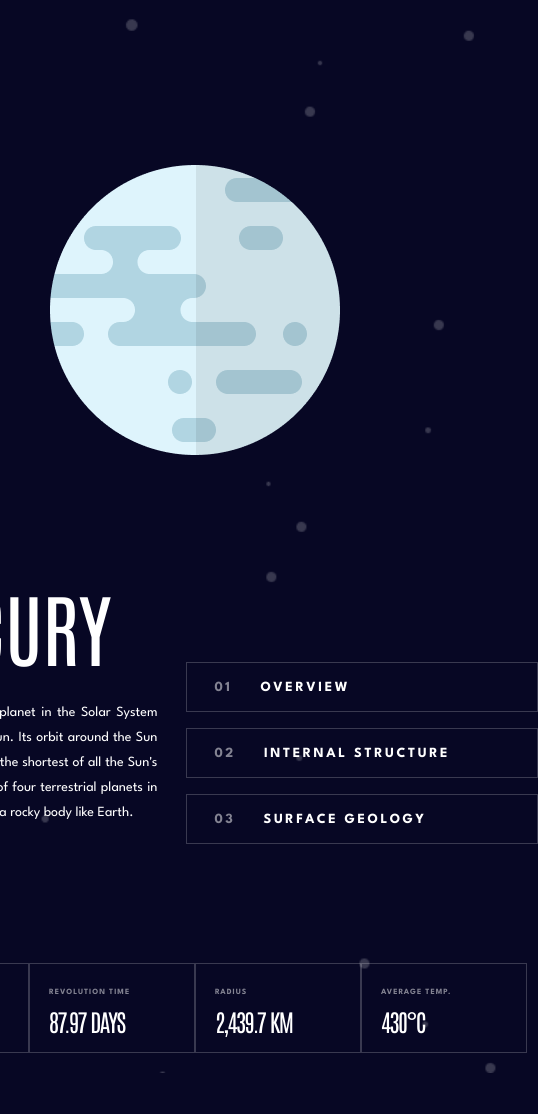
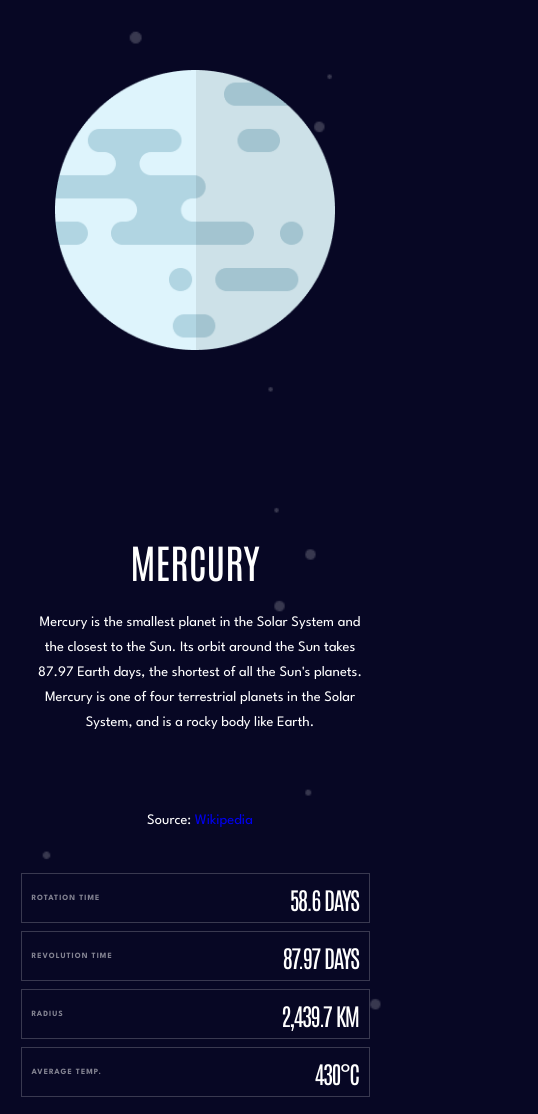
Before and after one commit to Gulverda/The-Planets, a React (Create React App) app: page / in a window 390 px wide. Shown: the part 393-1507 px from the top of the page, 538 px wide, since content can reach past the window. Before the commit the page ends 1466 px from the top, so only its background shows below. Built offline with nearby package versions, Linux system fonts and the light colour scheme.

Commit message:
Mobile Responsive

```diff
--- a/src/components/Content.css
+++ b/src/components/Content.css
@@ -176,11 +176,6 @@
         width: 750px;
     }
 
-
-    /* .geology-img img{
-        max-width: 100%;
-    } */
-
     #info{
         width: 164px;
         height: 88px;
@@ -230,5 +225,74 @@
 }
 
 @media screen and (max-width: 724px) {
+    .planet-card{
+        display: flex;
+        justify-content: center;
+        align-items: center;
+        flex-direction: column-reverse;
+        position: relative;
+        top: 0;
+        margin-top: 0;
+    }
 
+    .overview-istructure-sgeology{
+        display: flex;
+        flex-direction: row;
+    }
+
+    .planet-card .overview-istructure-sgeology ul{
+        /* margin: 0;
+        display: flex;
+        flex-direction: row;
+        width: auto;
+        border-collapse: collapse;
+        justify-content: center;
+        width: 300px; */
+        display: none;
+    }
+
+    .planet-card ul{
+        /* position: absolute;
+        bottom: 200%; */
+        display: flex;
+    }
+
+    .title-and-description p{
+        font-size: 14.5px;
+        text-align: center;
+        width: 100%;
+    }
+
+    .title-and-description h2{
+        font-size: 40px;
+        text-align: center;
+    }
+
+    .information{
+        flex-direction: column;
+        align-items: center;
+        gap: 8px;
+    }
+
+    .information label{
+        margin: 0;
+    }
+
+    .information p{
+        margin: 0;
+    }
+
+    #info{
+        width: 327px;
+        height: 48px;
+        display: flex;
+        align-items: center;
+        justify-content: space-between;
+        padding: 0 10px;
+    }
+
+    .content-img img{
+        width: 80%;
+        margin-top: -200px;
+    }
 }
--- a/src/layout/Button.css
+++ b/src/layout/Button.css
@@ -40,7 +40,7 @@
         width: 100%;
         /* height: 90vh; */
         position: absolute;
-        top: 50px;
+        top: 3px;
         left: -100%;
         opacity: 1;
         transition: all 0.5s ease;
```
